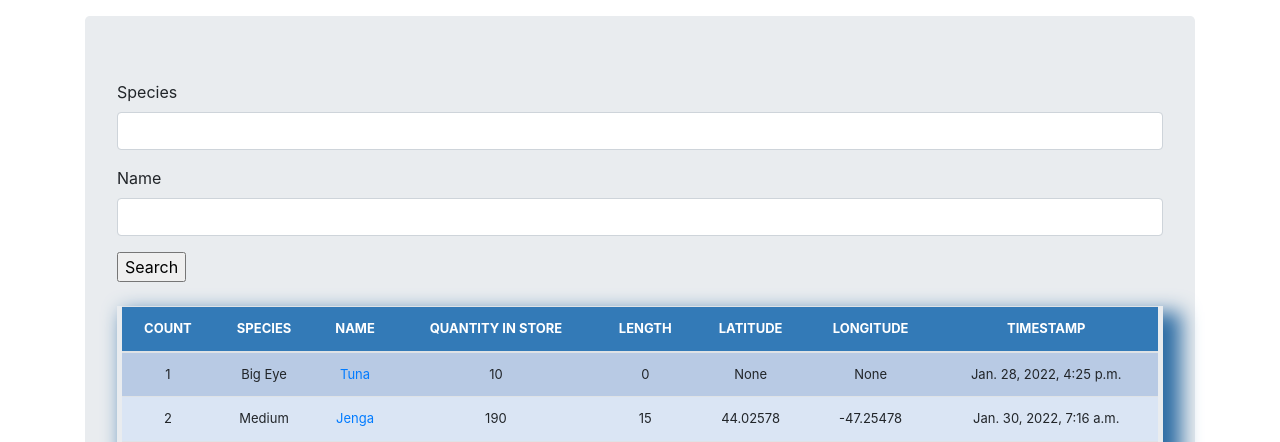
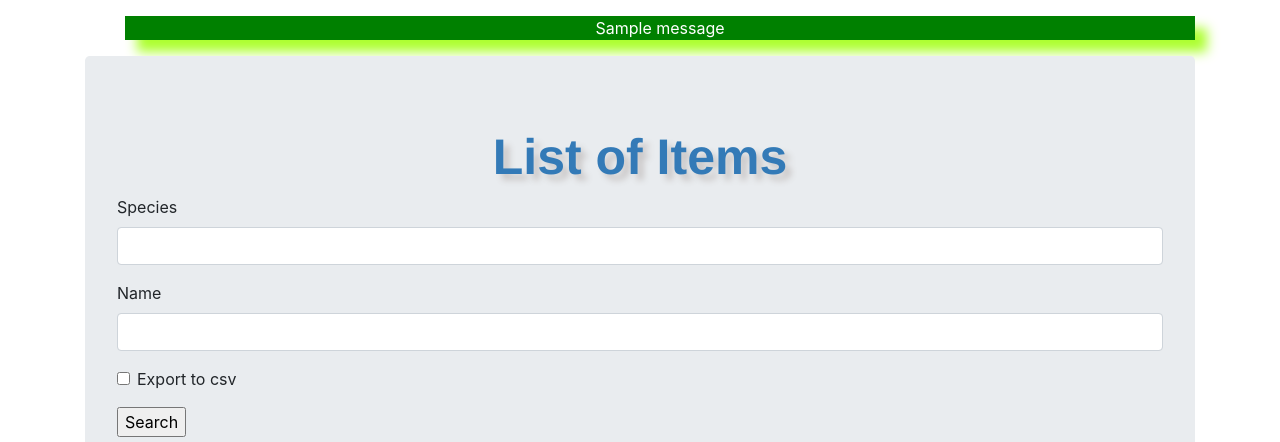
Before and after one commit to Ankit124/FishStockManagement, a Django app: page /list_item/ in a window 1280 px wide. Shown: the part 56-498 px from the top of the page. Run offline with Django 3.2, Linux system fonts and the light colour scheme; data comes from the database, SQL or seed files in the repository; both versions use the stored data as it was before the commit; tables that the repository leaves empty hold one stand-in row (values such as "Sample post"); one stand-in notice (Sample message) is shown; some libraries are stand-ins or nearby versions.

Commit message:
Added Success notification and export to csv check will work,after check then press Search

```diff
--- a/src/fishmgt/forms.py
+++ b/src/fishmgt/forms.py
@@ -19,9 +19,10 @@ class StockCreateForm(forms.ModelForm):
 		return name
 
 class StockSearchForm(forms.ModelForm):
-   class Meta:
-     model = Stock
-     fields = ['species', 'name']
+	export_to_CSV = forms.BooleanField(required=False)
+	class Meta:
+		model = Stock
+		fields = ['species', 'name']
 
 
 class StockUpdateForm(forms.ModelForm):
--- a/src/fishmgt/models.py
+++ b/src/fishmgt/models.py
@@ -21,7 +21,7 @@ class Stock(models.Model):
     latitude = models.CharField(max_length=50, blank=True, null=True)
     longitude = models.CharField(max_length=50, blank=True, null=True)
     timestamp = models.DateTimeField(auto_now_add=False, auto_now=True)
-    export_to_CSV = models.BooleanField(default=False)
+    #export_to_CSV = models.BooleanField(default=False)
 
     def __str__(self):
         return self.name
--- a/src/fishmgt/static/css/stylesheet.css
+++ b/src/fishmgt/static/css/stylesheet.css
@@ -46,3 +46,11 @@ th {
     display: block;
     font-weight: bolder;
 }
+
+.success {
+    list-style: none;
+    background-color: green;
+    color: white;
+    box-shadow: 12px 12px 12px greenyellow;
+    text-align: center;
+}
--- a/src/fishmgt/templates/list_item.html
+++ b/src/fishmgt/templates/list_item.html
@@ -47,8 +47,15 @@
     {% include 'navbar.html' %}
 
     <main role="main" class="container">
+        {% if messages %}
+        <ul class="messages">
+            {% for message in messages %}
+            <li{% if message.tags %} class="{{ message.tags }}" {% endif %}>{{ message }}</li>
+                {% endfor %}
+        </ul>
+        {% endif %}
         <div class="jumbotron">
-            <div class="header">{{title}}</div>
+            <div class="header">{{header}}</div>
 
             <form method='POST' action=''>{% csrf_token %} {{form|crispy}}
                 <input type="submit" value='Search' />
--- a/src/fishmgt/views.py
+++ b/src/fishmgt/views.py
@@ -1,8 +1,12 @@
 from email import header
+import csv
 from django.http import HttpResponse
 from django.shortcuts import render, redirect
 from .models import *
 from .forms import StockCreateForm, StockSearchForm, StockUpdateForm
+from django.contrib import messages
+
+
 
 # Create your views here.
 def home(request):
@@ -26,6 +30,16 @@ def list_item(request):
         queryset = Stock.objects.filter(species__icontains=form['species'].value(),
 									name__icontains=form['name'].value()
 									)
+        if form['export_to_CSV'].value() == True:
+            response = HttpResponse(content_type='text/csv')
+            response['Content-Disposition'] = "attachment; filename='List of stock.csv'"
+            writer = csv.writer(response)
+            writer.writerow(['SPECIES', 'NAME', 'QUANTITY','LENGTH','LATITUDE','LONGITUDE','TIMESTAMP'])
+            instance = queryset
+            for stock in instance:
+                writer.writerow([stock.species, stock.name, stock.quantity,stock.length,stock.latitude,stock.longitude,stock.timestamp])
+            return response
+
         context = {
             "form": form,
             "header": header,
@@ -37,6 +51,7 @@ def add_items(request):
     form = StockCreateForm(request.POST or None)
     if form.is_valid():
         form.save()
+        messages.success(request, 'Successfully Saved')
         return redirect('/list_item/')
     context = {
         "form": form,
```
Also changed, not shown: src/db.sqlite3, src/fishmgt/migrations/0002_auto_20220130_1350.py, src/fishmgt/migrations/0003_auto_20220130_1048.py (deleted), src/fishmgt/migrations/0004_species.py (deleted).
